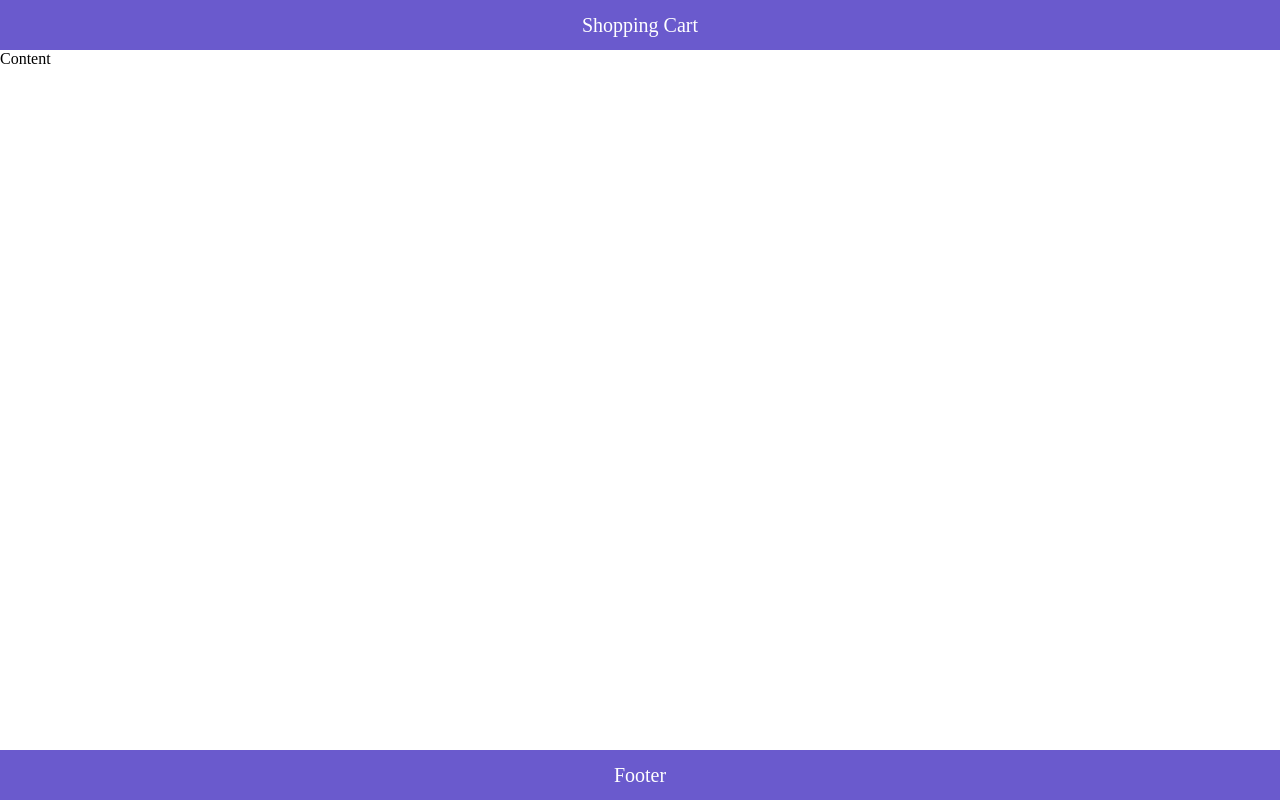
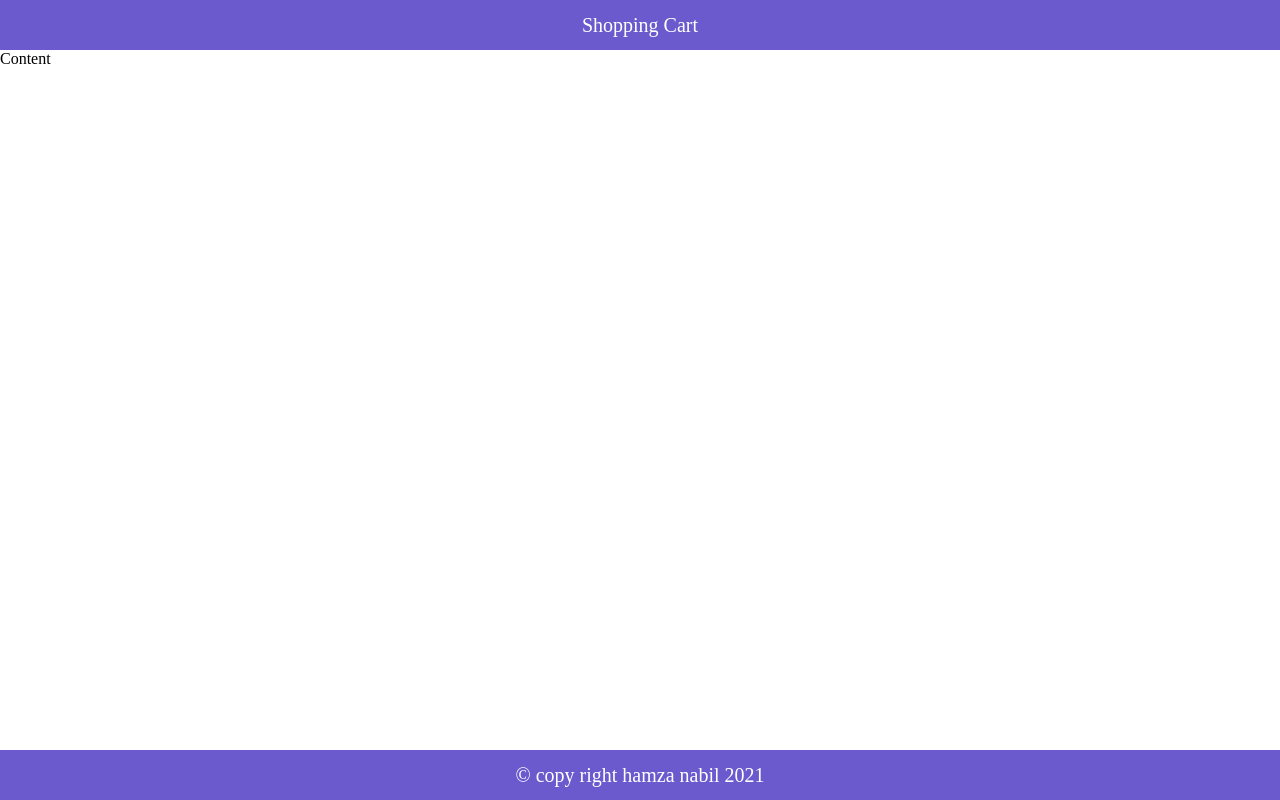
Before and after one commit to Mahmoud-cell/react-shopping-cart, a React (Create React App) app in the folder client/: page / in a window 1280 px wide. Built offline with nearby package versions, Linux system fonts and the light colour scheme.

Commit message:
footer-comp

```diff
--- a/client/package.json
+++ b/client/package.json
@@ -15,7 +15,7 @@
     "web-vitals": "^2.1.4"
   },
   "scripts": {
-    "sass": "gulp sass",
+    "sass": "gulp watch",
     "start": "react-scripts start",
     "build": "react-scripts build",
     "test": "react-scripts test",
--- a/client/src/App.js
+++ b/client/src/App.js
@@ -1,10 +1,11 @@
 import Header from "./components/Header/Header";
+import Footer from "./components/Footer/Footer";
 function App() {
   return (
     <div className="layout">
       <Header />
       <main>Content</main>
-      <footer>Footer</footer>
+      <Footer />
     </div>
   );
 }
--- /dev/null
+++ b/client/src/components/Footer/Footer.js
@@ -0,0 +1,7 @@
+import React from 'react'
+import "../../css/Footer/Footer.css"
+export default function Footer() {
+  return (
+    <footer> &copy; copy right hamza nabil 2021</footer>
+    )
+}
--- /dev/null
+++ b/client/src/components/Footer/Footer.scss
@@ -0,0 +1,10 @@
+
+footer {
+    grid-area: footer;
+    background-color: slateblue;
+    color: white;
+    display: flex;
+    justify-content: center;
+    align-items: center;
+    font-size: 20px;
+  }
--- /dev/null
+++ b/client/src/css/Footer/Footer.css
@@ -0,0 +1,9 @@
+footer {
+  grid-area: footer;
+  background-color: slateblue;
+  color: white;
+  display: flex;
+  justify-content: center;
+  align-items: center;
+  font-size: 20px;
+}
--- a/client/src/index.css
+++ b/client/src/index.css
@@ -18,12 +18,3 @@
 main {
   grid-area: main;
 }
-footer {
-  grid-area: footer;
-  background-color: slateblue;
-  color: white;
-  display: flex;
-  justify-content: center;
-  align-items: center;
-  font-size: 20px;
-}
```
Also changed, not shown: client/gulpfile.js (+14 -7 lines), client/src/components/Header/Header.js (line endings or trailing spaces).
